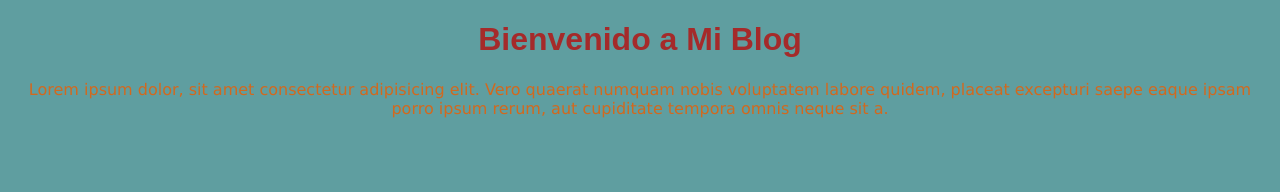
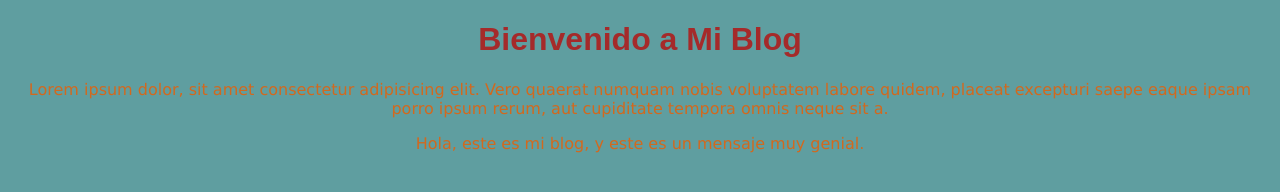
Before and after one commit to BreidysG/CursoGityGitHub, a plain HTML site: page index.html in a window 1280 px wide. Drawn offline with Linux system fonts and the light colour scheme.

Commit message:
Este es el parrafo de mi blog

```diff
--- a/index.html
+++ b/index.html
@@ -11,6 +11,10 @@
    <p> Lorem ipsum dolor, sit amet consectetur adipisicing elit. Vero quaerat numquam nobis voluptatem labore quidem, placeat excepturi saepe eaque ipsam porro ipsum rerum, aut cupiditate tempora omnis neque sit a.
    </p>
 
+   <p>
+       Hola, este es mi blog, y este es un mensaje muy genial.
+   </p>
+
 
 </body>
 </html>
```
